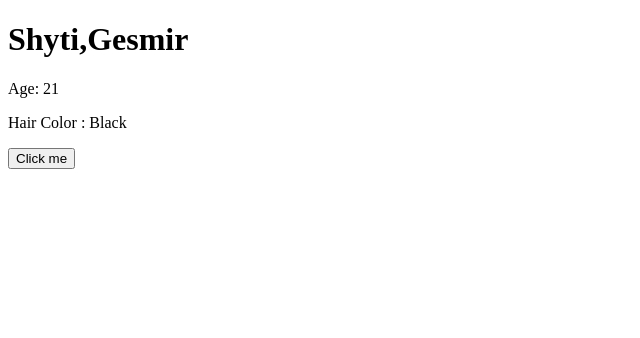
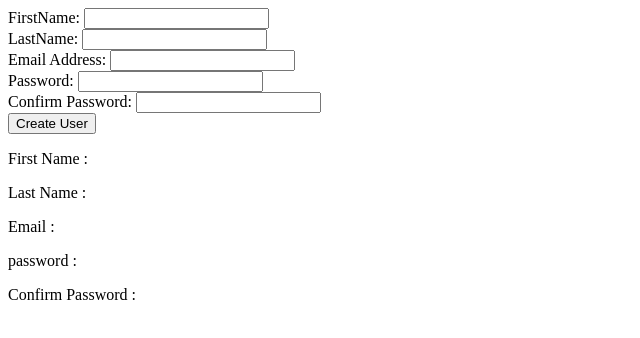
Before and after one commit to gesmirshyti/PokemonAxios, a React (Vite) app: page / in a window 1280 px wide. Shown: the top 338 px of the page, without its empty margins (0-640 px from the left). Built offline with nearby package versions, Linux system fonts and the light colour scheme.

Commit message:
first commit

```diff
--- a/src/App.jsx
+++ b/src/App.jsx
@@ -1,12 +1,9 @@
 import React from "react";
-// import {useState} from "react";
-import PropItUp from "./components/PropItUp";
+import UserForm from "./components/UserForm";
 function App() {
-  // const [age,setAge] = useState();
   return (
     <>
-
-    <PropItUp firstName={"Gesmir"} lastName={"Shyti"} initialAge={21} hairColor={"Black"} />
+    <UserForm   />
     </>
   );
 }
--- a/src/components/PropItUp.jsx
+++ /dev/null
@@ -1,21 +0,0 @@
-import React from "react";
-import { useState } from "react";
-
-const PropItUp = (props) =>{
-    const {firstName, lastName, initialAge,hairColor} = props;
-    const [age,setAge] = useState(initialAge);
-    const increaseAge = () => {
-        setAge(age + 1);
-    };
-    return(
-        <>
-        <h1>{lastName},{firstName}</h1>
-        <p>Age: {age}</p>
-        <p>Hair Color : {hairColor}</p>
-        <button onClick={increaseAge} >Click me</button>
-        </>
-
-    )
-}
-
-export default PropItUp
--- /dev/null
+++ b/src/components/UserForm.jsx
@@ -0,0 +1,58 @@
+import React, { useState } from  'react';
+
+const UserForm = () => {
+    const [firstName, setFirstName] = useState("");
+    const [lastName, setLastName] = useState("");
+    const [email, setEmail] = useState("");
+    const [password, setPassword] = useState("");
+    const [confirmPassword, setConfirmPassword] = useState("");
+
+    const createUser = (e) => {
+        // we must prevent the default refresh of the browser to keep our state from being reset
+        e.preventDefault();
+
+        // shorthand ES6 syntax for building an object - see notes above
+        const newUser = { firstName,lastName, email, password ,confirmPassword};
+        console.log("Welcome", newUser);
+    	setFirstName("");
+        setLastName("");
+    	setEmail("");
+    	setPassword("");
+        setConfirmPassword("");
+    };
+
+    return(
+        <form onSubmit={ createUser }>
+            <div>
+                <label>FirstName: </label>
+                <input type="text" value={firstName} onChange={ (e) => setFirstName(e.target.value) } />
+            </div>
+            <div>
+                <label>LastName: </label>
+                <input type="text" value={lastName} onChange={ (e) => setLastName(e.target.value) } />
+            </div>
+            <div>
+                <label>Email Address: </label>
+                <input type="text" value={email} onChange={ (e) => setEmail(e.target.value) } />
+            </div>
+            <div>
+                <label>Password: </label>
+                <input type="text" value={password} onChange={ (e) => setPassword(e.target.value) } />
+            </div>
+            <div>
+                <label>Confirm Password: </label>
+                <input type="text" value={confirmPassword} onChange={ (e) => setConfirmPassword(e.target.value) } />
+            </div>
+            <input type="submit" value="Create User" />
+            <div>
+            <p>First Name : {firstName}</p>
+            <p>Last Name : {lastName}</p>
+            <p>Email : {email}</p>
+            <p>password : {password}</p>
+            <p>Confirm Password : {confirmPassword}</p>
+            </div>
+        </form>
+    );
+};
+
+export default UserForm;
```
